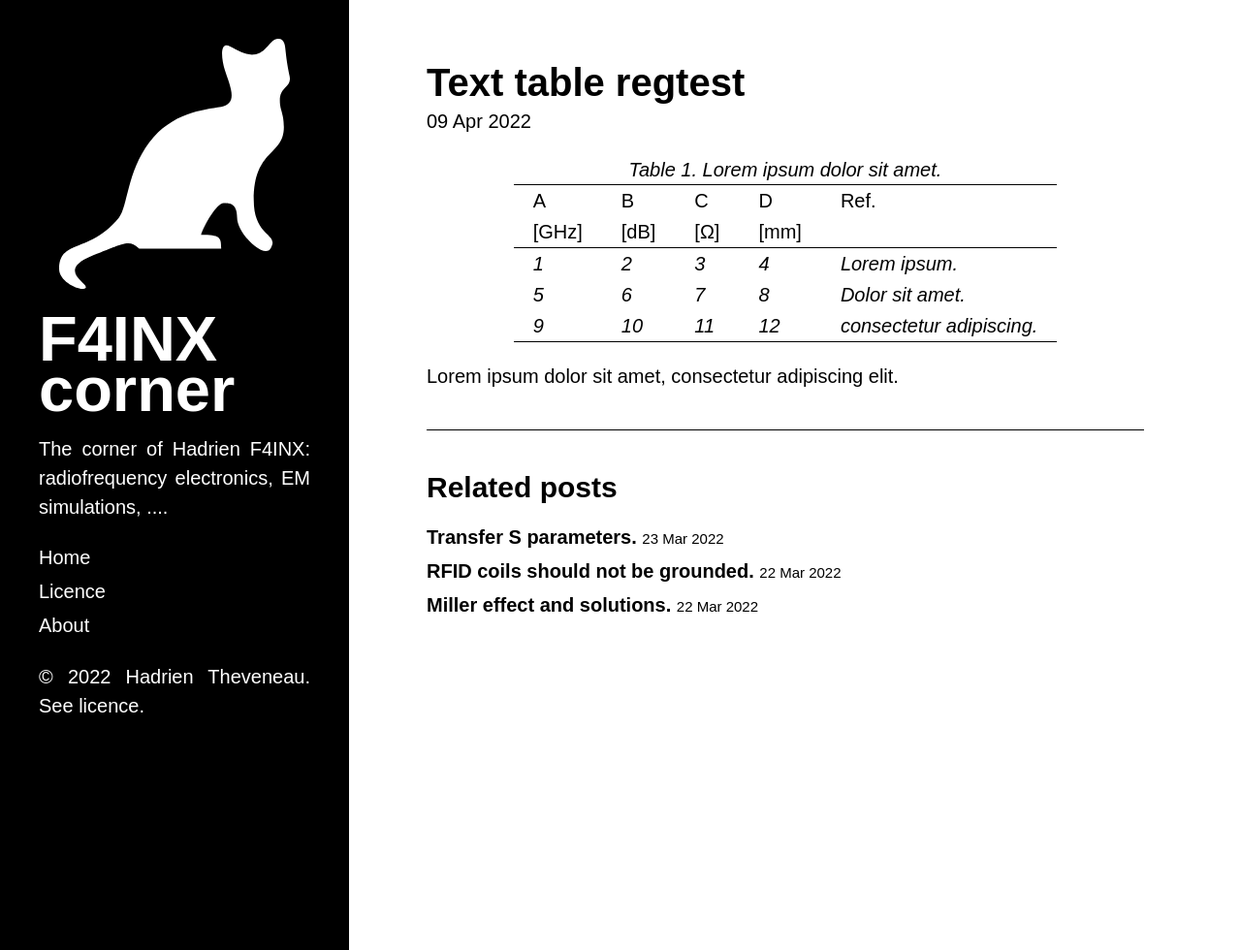
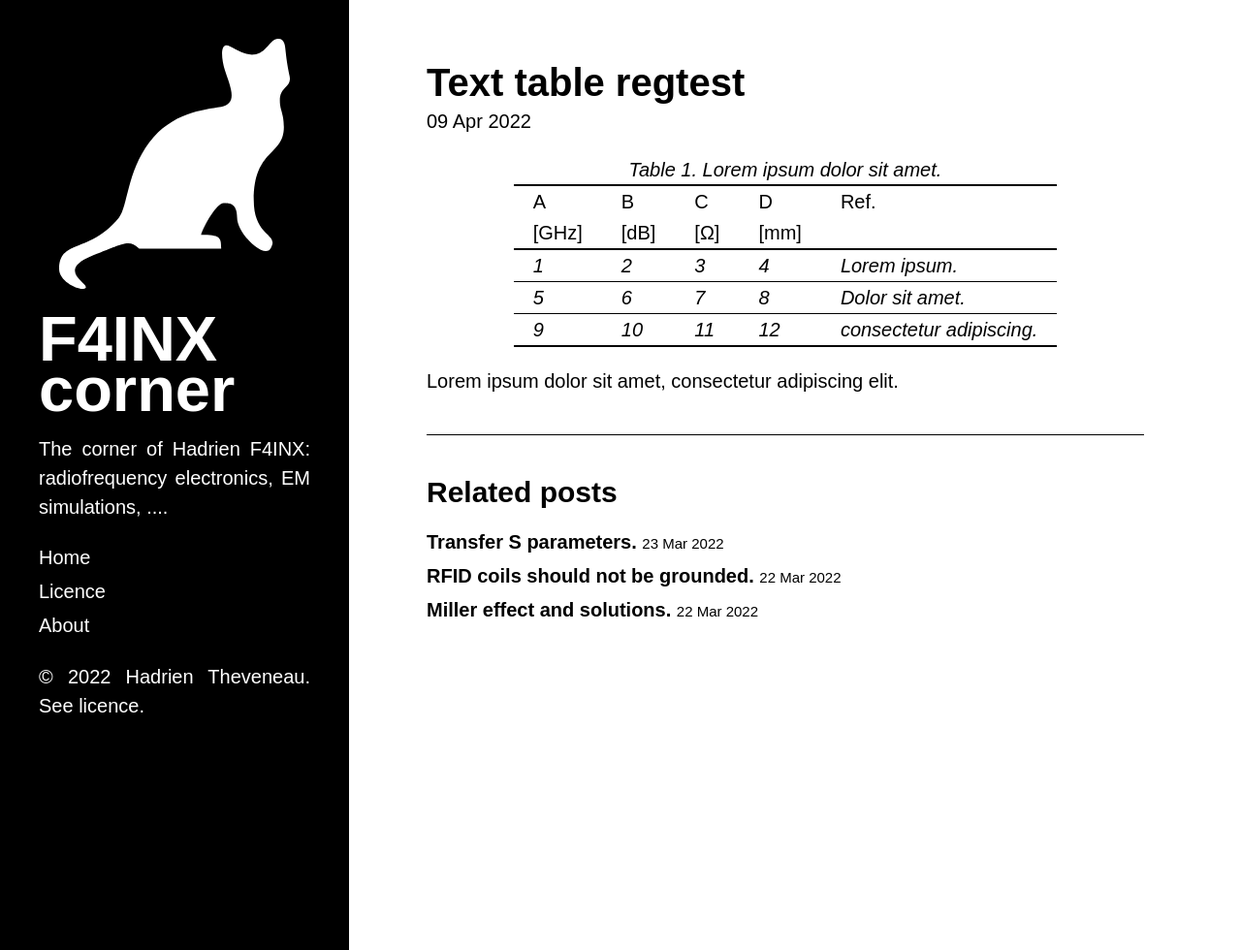
Before and after one commit to thadrien/Zview.github.io, a Jekyll site: the page built from _regtests/regtest7-text-table.md, in a window 1280 px wide. Shown: the whole page at 97% size. Built offline with Jekyll 4.4.1, drawn with Linux system fonts in a browser that asks for light colours.

Commit message:
[CSS] Separator thickness coherent with hierarchy.

```diff
--- a/style/css/f4inx.css
+++ b/style/css/f4inx.css
@@ -21,6 +21,10 @@
   --fg-color: #000000;
   background: var(--bg-color);
   color: var(--fg-color);
+  /* Vars for bars thickness, from thickest to thinnest. */
+  --bar-1: 3px;
+  --bar-2: 2px;
+  --bar-3: 1px;
 }
 body > * {
   flex: 1;
@@ -264,11 +268,11 @@
 /* Separation bar between posts */
 .post + .post {
   margin-top: 2em;
-  border-top: 2px solid;
+  border-top: var(--bar-2) solid;
 }
 .post:last-of-type {
   padding-bottom: 1em;  /* FIXME: better substraction. */
-  border-bottom: 2px solid;
+  border-bottom: var(--bar-2) solid;
 }
 
 /* Blog post or page title */
@@ -295,7 +299,7 @@
 .related {
   padding-top: 2rem;
   padding-bottom: 2rem;
-  border-top: 1px solid black;
+  border-top: var(--bar-3) solid black;
 }
 .related h2 {
   margin-top: 0;
@@ -425,8 +429,8 @@
 figure.text-table table tbody,
 table.text-table thead,
 table.text-table tbody {
-  border-top: 1px solid var(--fg-color);
-  border-bottom: 1px solid var(--fg-color);
+  border-top: var(--bar-2) solid var(--fg-color);
+  border-bottom: var(--bar-2) solid var(--fg-color);
 }
 figure.text-table table tr,
 figure.text-table table td,
@@ -436,6 +440,12 @@
   padding-left: 1em;
   padding-right: 1em;
   line-height: unset;
+}
+figure.text-table table tbody tr,
+figure.text-table table tbody td,
+table.text-table tbody tr,
+table.text-table tbody td {
+  border-bottom: var(--bar-3) solid var(--fg-color);
 }
 figure.text-table figcaption {
   display: table-caption;
@@ -479,14 +489,14 @@
 /*************/
 
 .footnotes{
-  border-top: 1px solid black;
+  border-top: var(--bar-2) solid black;
 }
 /* 80% size only in main page post footnotes */
 .posts > .post > .footnotes{
   border-top: none;
 }
 .posts > .post > .footnotes:before {
-  border-top: 1px solid black;
+  border-top: var(--bar-2) solid black;
   content: " ";
   display: block;
   width: 80%;
@@ -550,13 +560,13 @@
     --fg-color: white;
   }
   .sidebar {
-    border-right: 2px solid white;
+    border-right: var(--bar-1) solid white;
     border-bottom: none;
   }
   @media (max-width: 48em) {
     .sidebar {
       border-right: none;
-      border-bottom: 2px solid white;
+      border-bottom: var(--bar-1) solid white;
     }
   }
   a {
```
